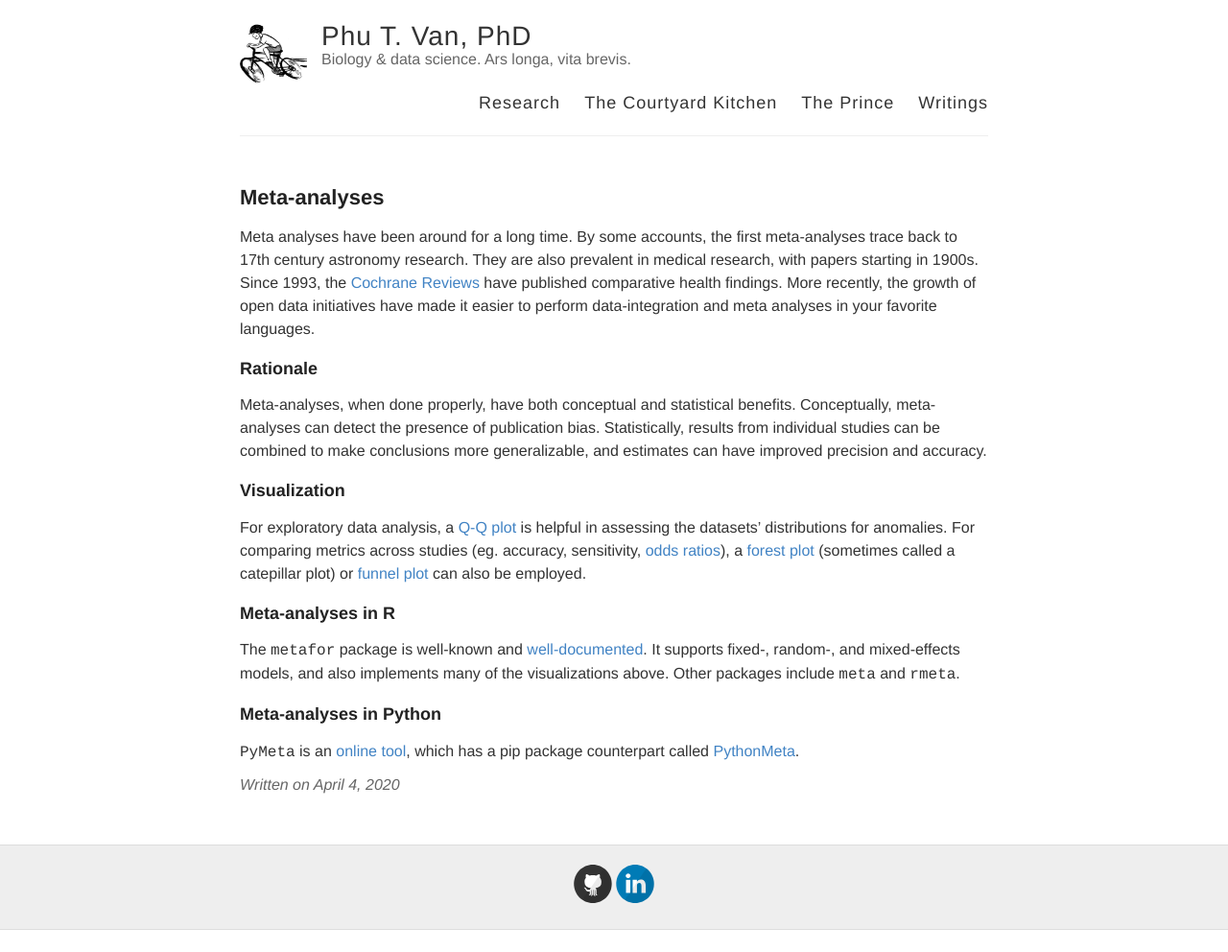
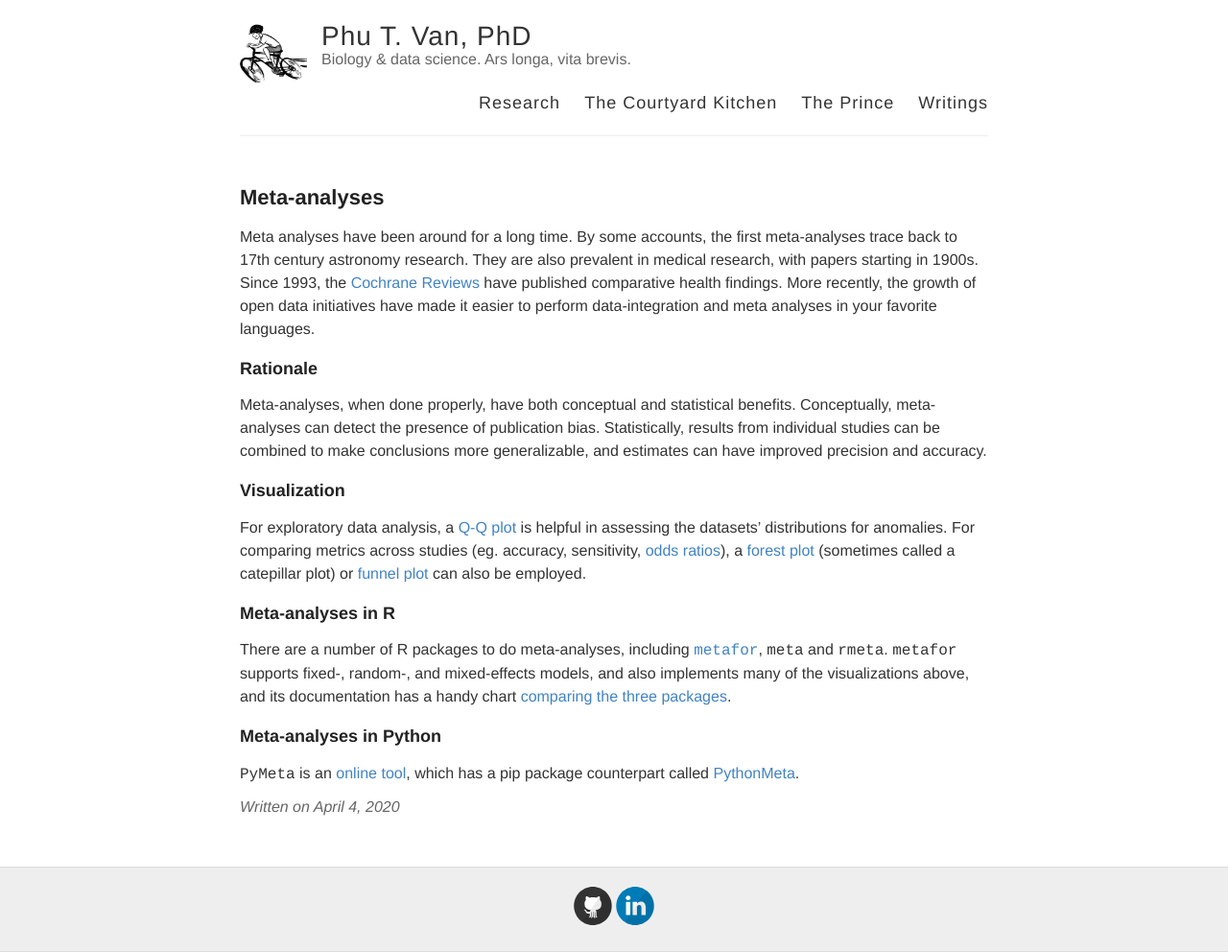
Before and after one commit to ptvan/ptvan.github.io, a Jekyll site: the page built from _posts/2020-04-04-meta-analyses.md, in a window 1280 px wide. Shown: the whole page at 96% size. Built offline with Jekyll 4.4.1, drawn with Linux system fonts in a browser that asks for light colours; before the commit the page ends 969 px from its top, so only the background shows below that.

Commit message:
link to R package comparisons

```diff
--- a/_posts/2020-04-04-meta-analyses.md
+++ b/_posts/2020-04-04-meta-analyses.md
@@ -15,7 +15,7 @@ For exploratory data analysis, a [Q-Q plot](https://en.wikipedia.org/wiki/Q%E2%8
 
 ### Meta-analyses in R
 
-The `metafor` package is well-known and [well-documented](http://www.metafor-project.org/doku.php/help). It supports fixed-, random-, and mixed-effects models, and also implements many of the visualizations above. Other packages include `meta` and `rmeta`.
+There are a number of R packages to do meta-analyses, including [`metafor`](http://www.metafor-project.org/doku.php/help), `meta` and `rmeta`. `metafor` supports fixed-, random-, and mixed-effects models, and also implements many of the visualizations above, and its documentation has a handy chart [comparing the three packages](https://cran.r-project.org/web/packages/metafor/vignettes/metafor.pdf).
 
 ### Meta-analyses in Python
 
```
